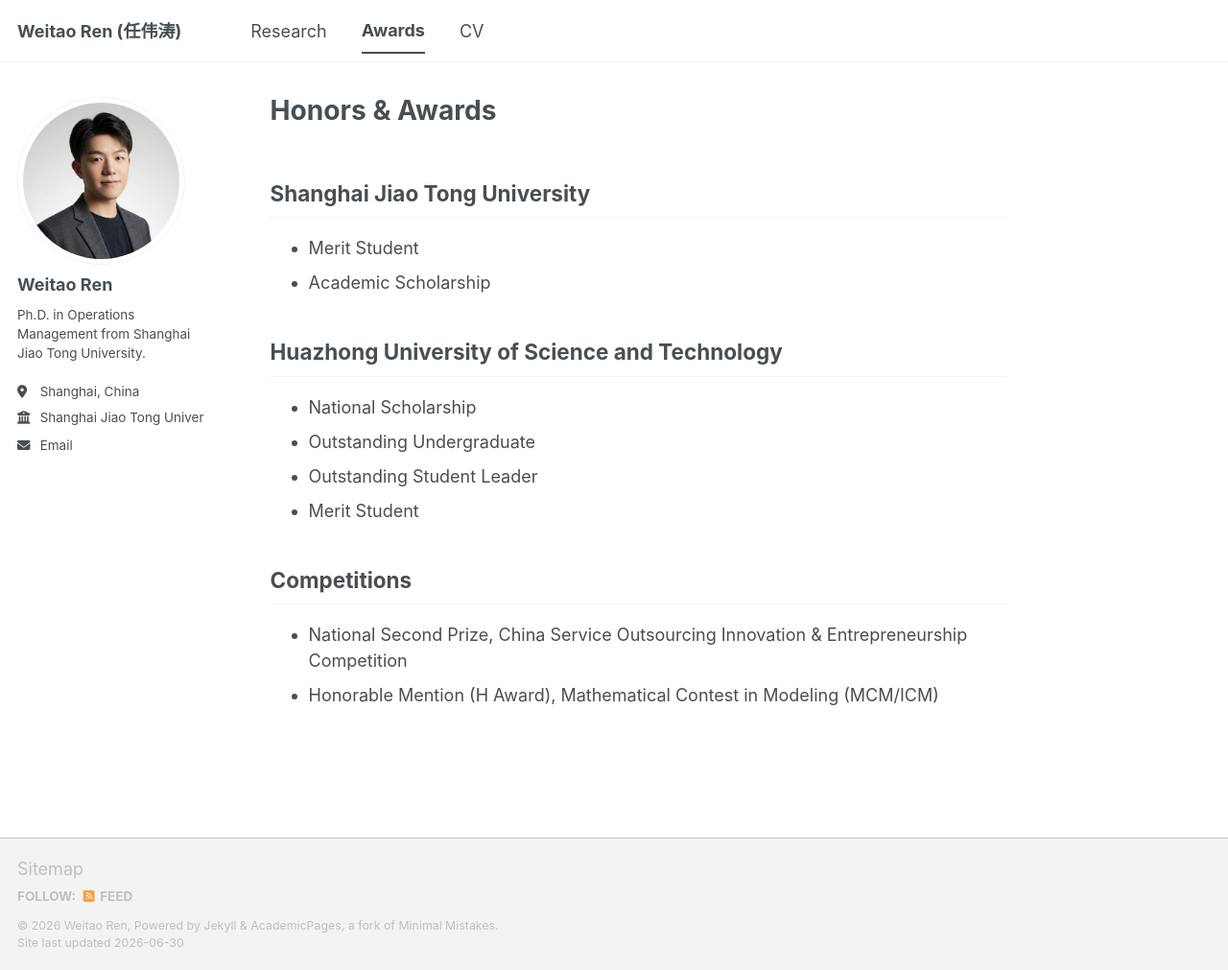
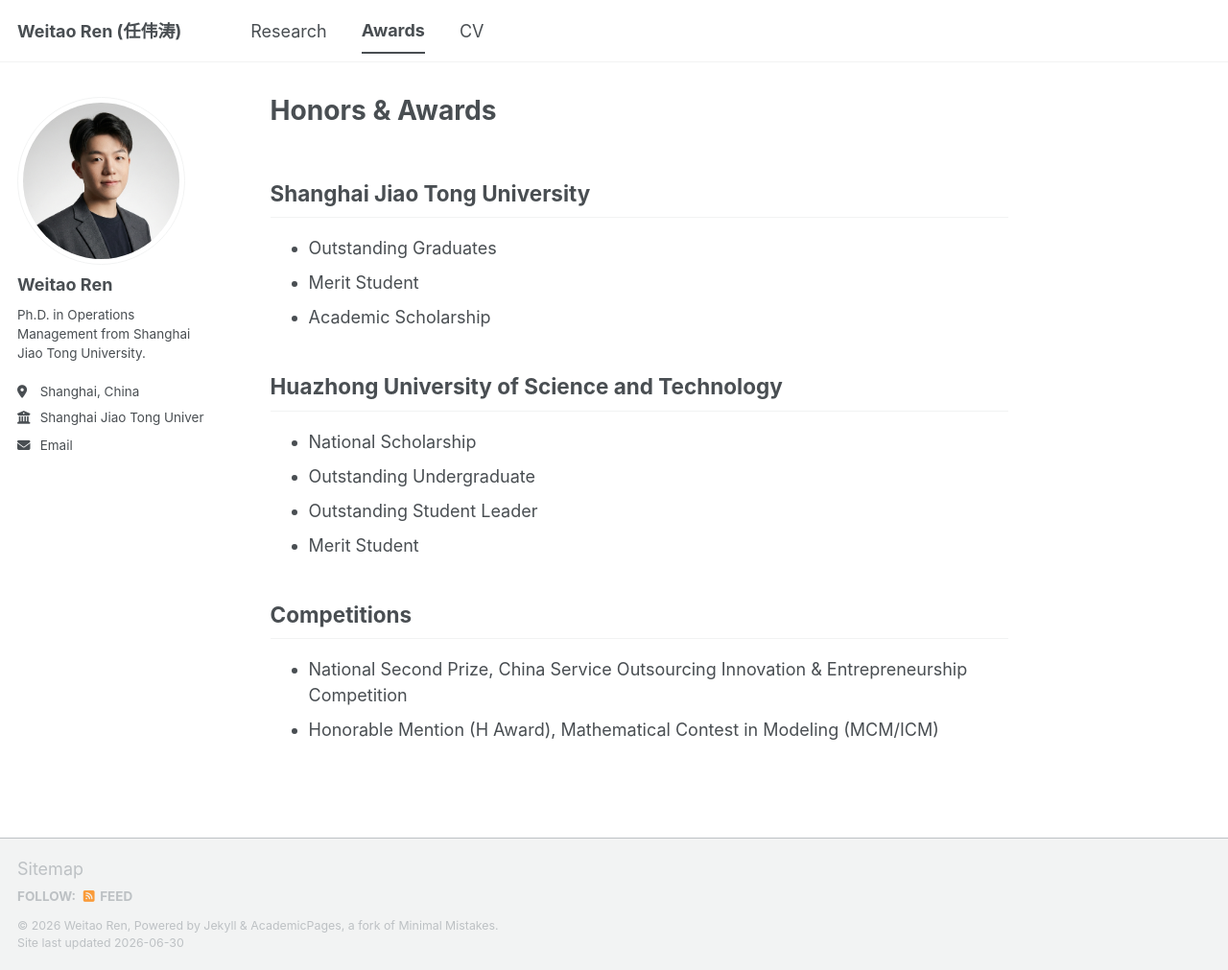
Before and after one commit to weitaoren/weitaoren.github.io, a Jekyll site: the page built from _pages/awards.md, in a window 1280 px wide and 1011 px high. Shown: the whole window at 96% size. Built offline with Jekyll 4.4.1, drawn with Linux system fonts in a browser that asks for light colours; a script bundle is joined from its source files by our own code; library files that are not in the unit come from our copies.

Commit message:
Update awards.md

```diff
--- a/_pages/awards.md
+++ b/_pages/awards.md
@@ -7,6 +7,7 @@ classes: wide
 ---
 
 ## Shanghai Jiao Tong University
+- Outstanding Graduates
 - Merit Student
 - Academic Scholarship
 
```
